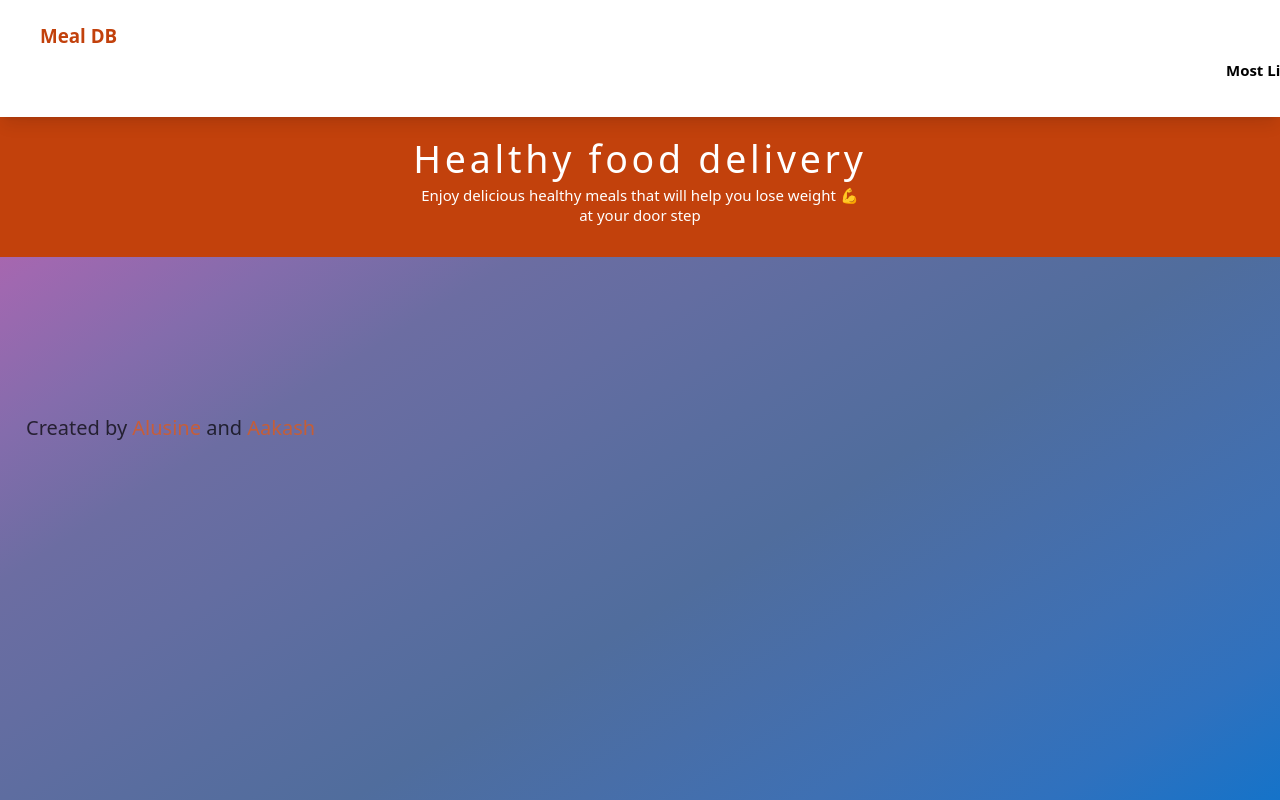
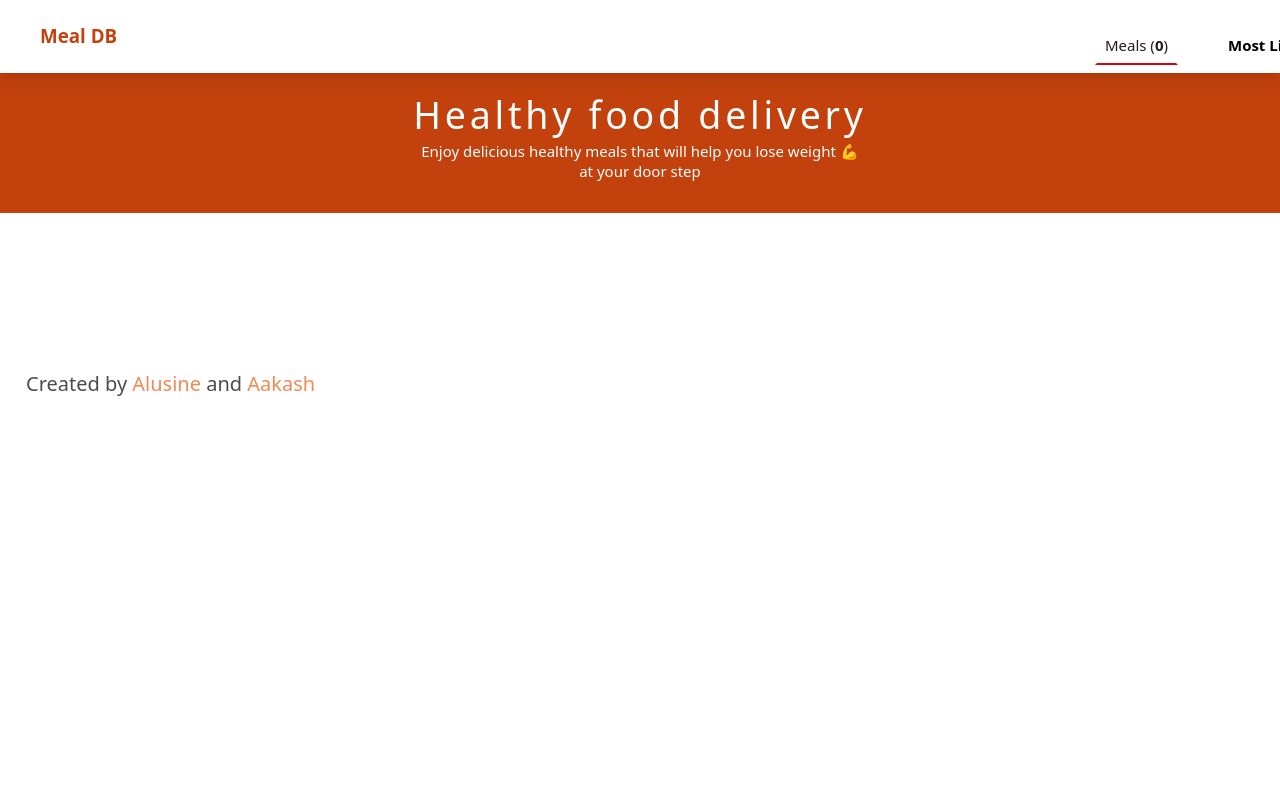
Before and after one commit to Alusp/meals-capstone-project, a website built with webpack: page src/index.html in a window 1280 px wide. Shown: the top 800 px of the page. Built offline with nearby package versions, Linux system fonts and the light colour scheme; no server answers; a web font is replaced by a local one.

Commit message:
Update style.css

```diff
--- a/src/style.css
+++ b/src/style.css
@@ -35,11 +35,6 @@ body {
   width: 100%;
   min-height: 100%;
   height: max-content;
-  background-image: linear-gradient(to bottom, #da58a2, #bd61ac, #a068b0, #846cac, #6c6da2, #636da1, #596d9f, #506d9d, #486ea8, #3e70b3, #2f71be, #1573c9);
-
-  @media (min-width: 550px) {
-    background-image: linear-gradient(to right bottom, #da58a2, #bd61ac, #a068b0, #846cac, #6c6da2, #636da1, #596d9f, #506d9d, #486ea8, #3e70b3, #2f71be, #1573c9);
-  }
 }
 
 ul {
@@ -60,13 +55,13 @@ h6 {
   font-size: 2.6rem;
 }
 
-.header,
 .footer {
   display: flex;
   justify-content: space-between;
   align-items: center;
   font-size: 2rem;
   padding: 1.6rem 2.6rem;
+  margin-top: 6rem;
 }
 
 .logo {
@@ -75,29 +70,31 @@ h6 {
 }
 
 .nav-menu {
+  float: right;
   width: auto;
 }
 
 .nav-menu_ul {
   display: flex;
-  gap: 3rem;
+  gap: 4rem;
+  cursor: pointer;
   justify-content: flex-end;
 }
 
 .nav-menu_option {
   border: 0.2rem solid transparent;
-  padding: 1rem;
+  padding: 0.8rem;
 }
 
 .nav-menu_option:hover {
   cursor: pointer;
-  color: white;
-  border-bottom-color: rgba(255, 255, 255, 0.829);
+  color: rgb(160, 9, 9);
+  border-bottom-color: rgba(40, 37, 37, 0.829);
 }
 
 .nav-menu_option.active {
-  color: white;
-  border-bottom-color: white;
+  color: rgb(37, 27, 27);
+  border-bottom-color: rgb(215, 7, 7);
 }
 
 #root {
@@ -108,10 +105,6 @@ h6 {
   display: none;
 }
 
-.footer {
-  margin-top: 6rem;
-}
-
 .credit {
   color: white;
 }
```
Also changed, not shown: 1 other file.
